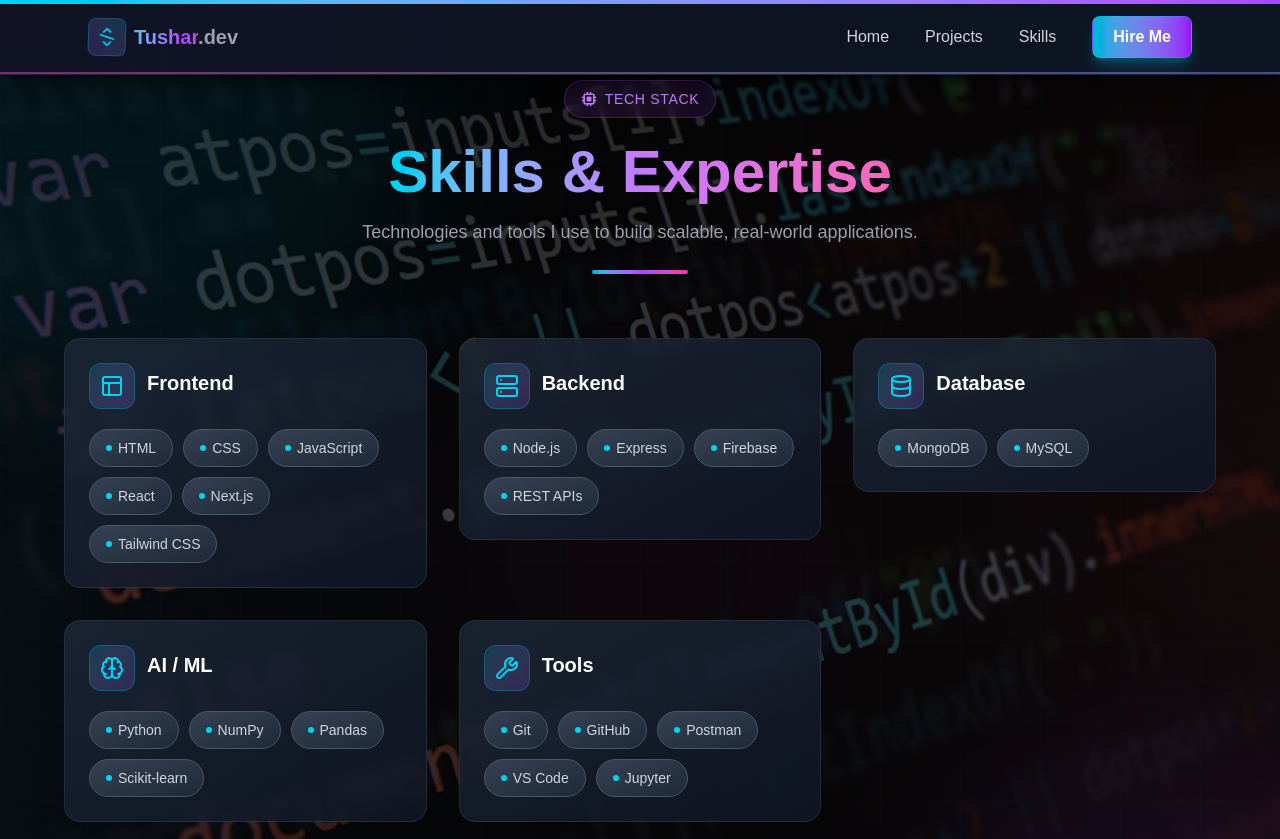
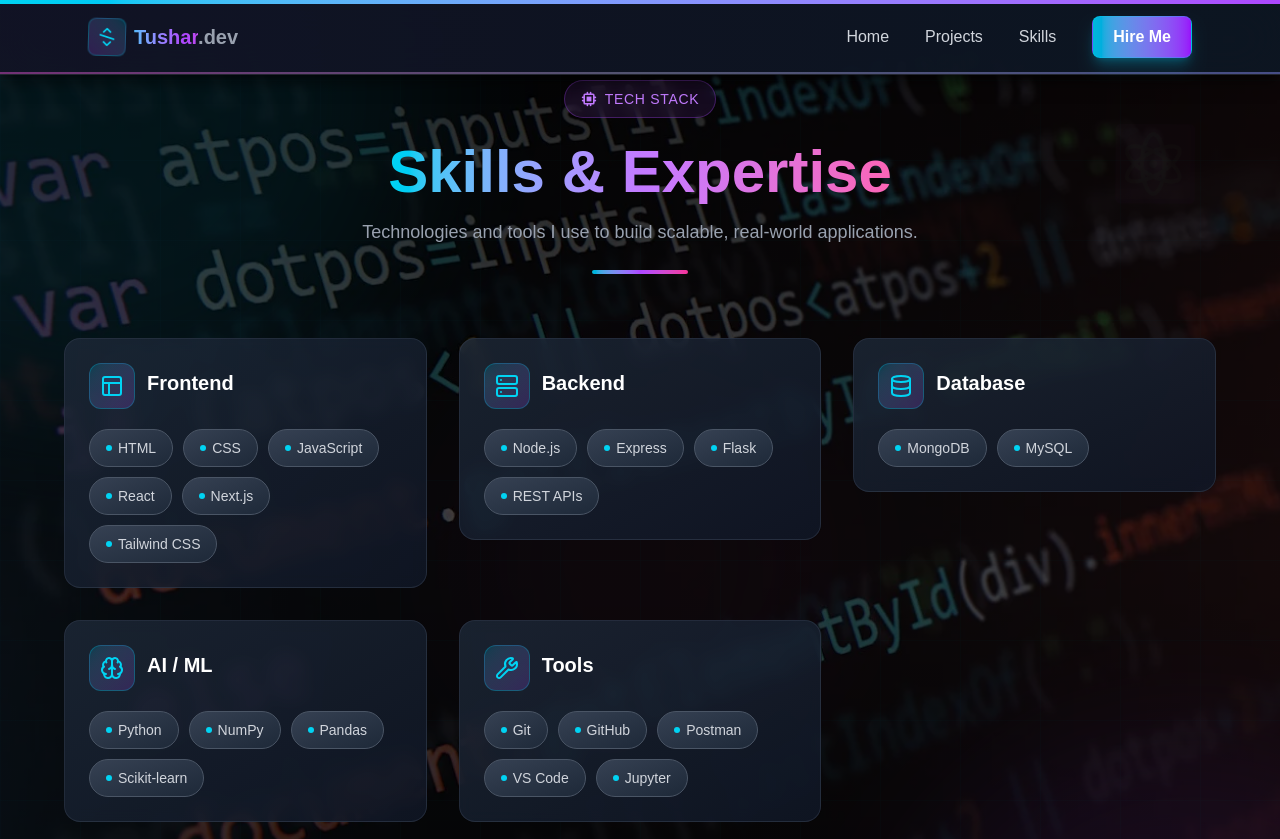
Before and after one commit to tushar786940/My-Portfolio, a Next.js app: page /skills in a window 1280 px wide. Shown: the top 839 px of the page. Built offline with nearby package versions, Linux system fonts and the light colour scheme.

Commit message:
first commit

```diff
--- a/src/app/globals.css
+++ b/src/app/globals.css
@@ -1,4 +1,13 @@
 @import "tailwindcss";
+
+html {
+  scroll-behavior: smooth;
+}
+
+section {
+  scroll-margin-top: 80px;
+}
+
 
 /* ---------------- ROOT VARIABLES ---------------- */
 :root {
@@ -7,8 +16,10 @@
   --foreground: #171717;
 
   /* Neon brand colors (MATCH HERO) */
-  --primary: #22d3ee;   /* cyan-400 */
-  --secondary: #a855f7; /* purple-500 */
+  --primary: #22d3ee;
+  /* cyan-400 */
+  --secondary: #a855f7;
+  /* purple-500 */
 }
 
 /* ---------------- TAILWIND THEME BRIDGE ---------------- */
--- a/src/components/ClientLayout.jsx
+++ b/src/components/ClientLayout.jsx
@@ -7,6 +7,7 @@ export default function ClientLayout({ children }) {
         <>
             <ScrollIndicator />
             {children}
+
         </>
     )
 }
--- a/src/components/Navbar.jsx
+++ b/src/components/Navbar.jsx
@@ -12,18 +12,18 @@ export default function Navbar() {
     useMotionValueEvent(scrollY, "change", (latest) => {  // latest → current scroll value
         const previous = scrollY.getPrevious() // previous → last scroll value
 
-        if (latest > previous && latest > 80) {
-            setHidden(true) // Scrolling Down
-        } else {
-            setHidden(false) // Scrolling Up
-        }
+        // Navbar hiding control
+        // if (latest > previous && latest > 80) {
+        //     setHidden(true) // Scrolling Down
+        // } else {
+        //     setHidden(false) // Scrolling Up
+        // }
     })
 
     const navLinks = [
         {href:"#home", label:"Home", color:"purple"},
         { href: "#projects", label: "Projects", color: "cyan" },
-        { href: "#skills", label: "Skills", color: "purple" },
-        // { href: "#contact", label: "Contact", color: "cyan" }
+        { href: "#skills", label: "Skills", color: "purple" }
     ]
 
     return (
@@ -63,7 +63,6 @@ export default function Navbar() {
 
                 {/* Logo with Enhanced Design */}
                 <motion.a
-                    href="/"
                     whileHover={{ scale: 1.05 }}
                     whileTap={{ scale: 0.95 }}
                     className="group relative"
--- a/src/data/projects.js
+++ b/src/data/projects.js
@@ -16,7 +16,7 @@ export const projects = [
         live: "https://skill-bridge-one-khaki.vercel.app/"
     },
     {
-        title: "Goodle Gemni Clone",
+        title: "Google Gemini Clone",
         description: "A clone of Google Gemini's landing page, built with React and Tailwind CSS, featuring responsive design and interactive elements.",
         tech: [
             "React",
--- a/src/data/skills.js
+++ b/src/data/skills.js
@@ -16,7 +16,7 @@ export const skills = [
     {
         category: "Backend",
         icon: Server,
-        items: ["Node.js", "Express", "Firebase", "REST APIs"]
+        items: ["Node.js", "Express", "Flask", "REST APIs"]
     },
     {
         category: "Database",
```
